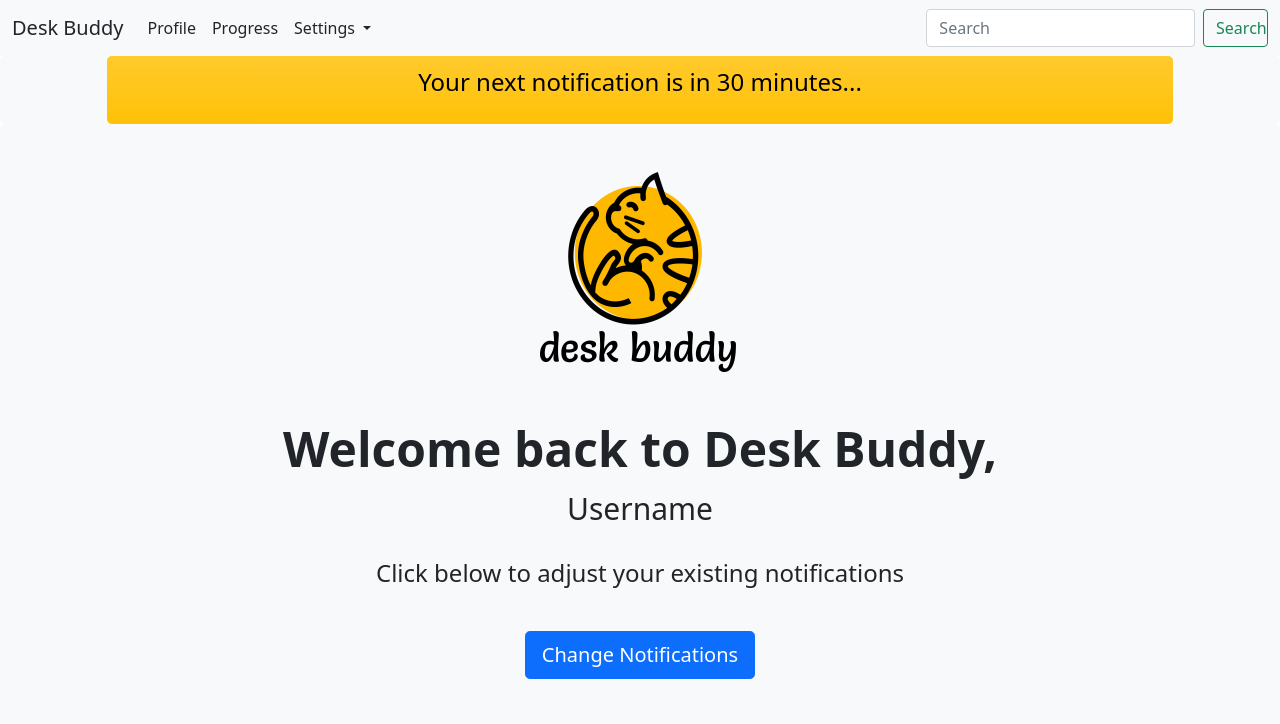
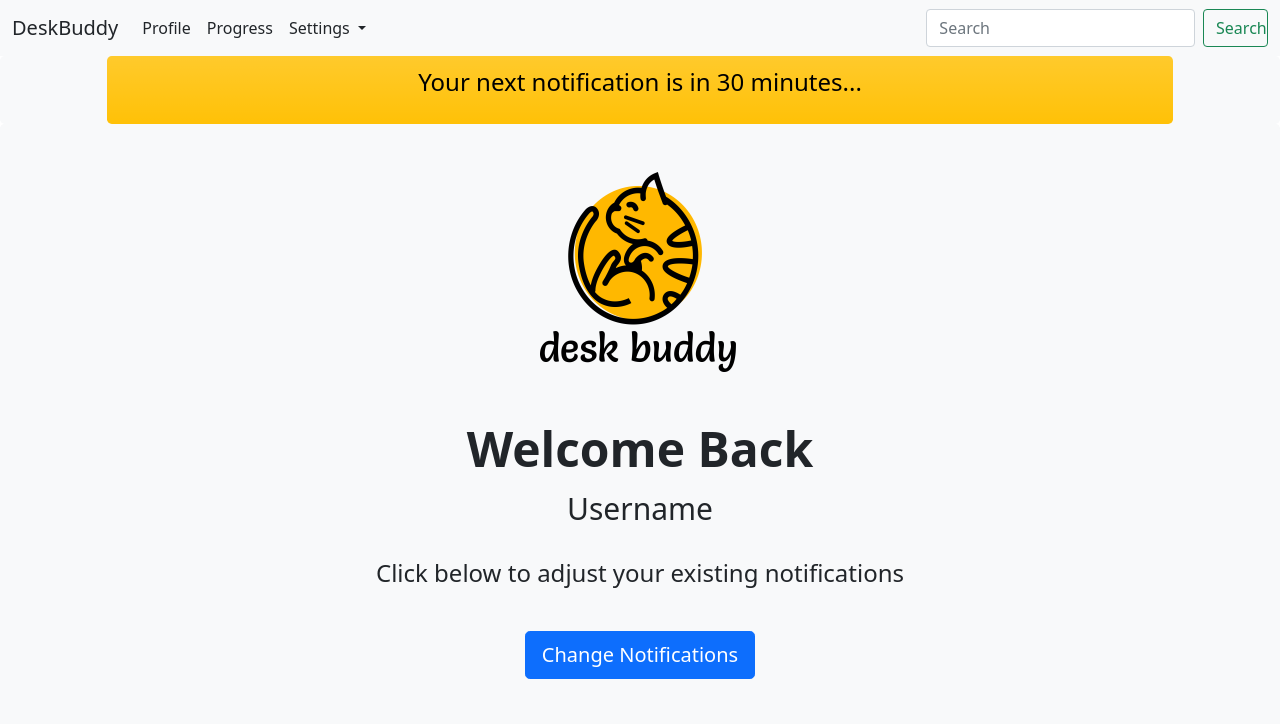
Before and after one commit to Syte1/DeskBuddy, a website: page main.html in a window 1280 px wide. Shown: the top 724 px of the page. Drawn offline with nearby package versions, Linux system fonts and the light colour scheme; no server answers.

Commit message:
merge changes

```diff
--- a/main.html
+++ b/main.html
@@ -41,7 +41,7 @@
                 aria-label="Toggle navigation">
                 <span class="navbar-toggler-icon"></span>
             </button>
-            <a class="navbar-brand text-dark bg" id="desk-buddy" href="#">Desk Buddy</a>
+            <a class="navbar-brand text-dark bg" id="desk-buddy" href="#">DeskBuddy</a>
             <div class="collapse navbar-collapse" id="navbarSupportedContent">
                 <ul class="navbar-nav me-auto mb-2 mb-lg-0 ">
                     <li class="nav-item">
@@ -79,7 +79,7 @@
         <div class="p-5 bg-light rounded-3">
             <img src="images/DeskBuddy logo.png" class="img-fluid" alt="Responsive image"
                 style="width: 50%; height: auto; max-height: 200px; max-width: 200px;">
-            <h1 class="display-5 fw-bold pt-5">Welcome back to Desk Buddy,</h1>
+            <h1 class="display-5 fw-bold pt-5">Welcome Back</h1>
             <p class="pb-2" id="username" style="font-size: 30px">Username</p>
             <p class="col-md-12 fs-4">Click below to adjust your existing notifications</p>
             <br>
```
Also changed, not shown: completed_setup.html (+0 -4 lines).
